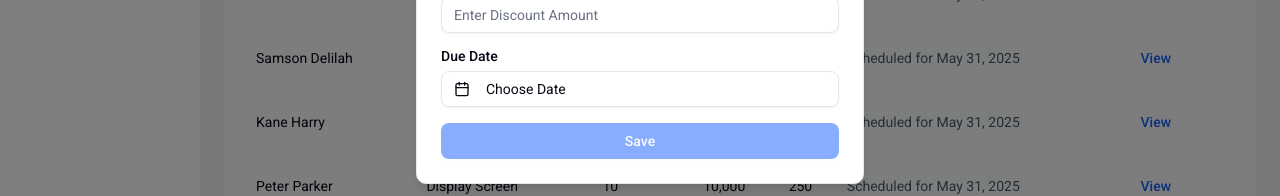
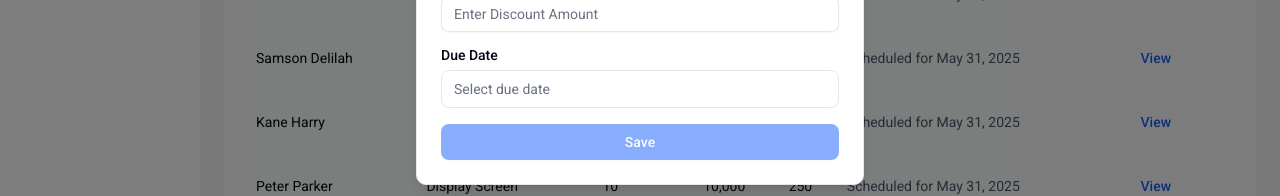
Before and after one commit to Confiable-Nig-Ltd/confiable, a React (Vite) app in the folder confiable-app/: page /invoices in a window 1280 px wide. Both pictures are taken after a click on the button "Create New Invoice". Shown: the part 566-762 px from the top of the page. Built offline with nearby package versions, Linux system fonts and the light colour scheme.

Commit message:
feat: add react-datepicker for due date selection in InvoiceFormModal

```diff
--- a/confiable-app/package.json
+++ b/confiable-app/package.json
@@ -24,6 +24,7 @@
     "firebase": "^11.10.0",
     "lucide-react": "^0.514.0",
     "react": "^19.1.0",
+    "react-datepicker": "^8.4.0",
     "react-dom": "^19.1.0",
     "react-hook-form": "^7.57.0",
     "react-icons": "^5.5.0",
--- a/confiable-app/src/components/invoices/invoice-form-modal.jsx
+++ b/confiable-app/src/components/invoices/invoice-form-modal.jsx
@@ -11,14 +11,10 @@ import {
 import { Button } from "@/components/ui/button";
 import { Input } from "@/components/ui/input";
 import { Label } from "@/components/ui/label";
-import { X, CalendarIcon } from "lucide-react";
-import { Calendar } from "@/components/ui/calendar";
-import {
-  Popover,
-  PopoverContent,
-  PopoverTrigger,
-} from "@/components/ui/popover";
-import { format } from "date-fns";
+import { X } from "lucide-react";
+import DatePicker from "react-datepicker";
+import "react-datepicker/dist/react-datepicker.css";
+import "../../styles/datepicker.css";
 import { useInvoice } from "@/contexts/invoice-context";
 
 export function InvoiceFormModal() {
@@ -195,26 +191,21 @@ export function InvoiceFormModal() {
 
           <div className="space-y-2">
             <Label>Due Date</Label>
-            <Popover>
-              <PopoverTrigger asChild>
-                <Button
-                  variant="outline"
-                  className="w-full justify-start text-left font-normal bg-transparent"
-                >
-                  <CalendarIcon className="mr-2 h-4 w-4" />
-                  {date ? format(date, "PPP") : "Choose Date"}
-                </Button>
-              </PopoverTrigger>
-              <PopoverContent className="w-auto p-0">
-                <Calendar
-                  mode="single"
-                  selected={date}
-                  onSelect={setDate}
-                  initialFocus
-                  className="rounded-md border"
-                />
-              </PopoverContent>
-            </Popover>
+            <div className="relative">
+              <DatePicker
+                selected={date}
+                onChange={(date) => setDate(date)}
+                dateFormat="MMMM d, yyyy"
+                minDate={new Date()}
+                placeholderText="Select due date"
+                className="w-full rounded-md border border-input bg-background px-3 py-2 text-sm ring-offset-background file:border-0 file:bg-transparent file:text-sm file:font-medium placeholder:text-muted-foreground focus-visible:outline-none focus-visible:ring-2 focus-visible:ring-ring focus-visible:ring-offset-2"
+                wrapperClassName="w-full"
+                calendarClassName="shadow-lg border rounded-md"
+                popperClassName="react-datepicker-popper"
+                showPopperArrow={false}
+                required
+              />
+            </div>
           </div>
 
           <Button
--- /dev/null
+++ b/confiable-app/src/styles/datepicker.css
@@ -0,0 +1,54 @@
+.react-datepicker {
+  font-family: inherit !important;
+  border-radius: 0.5rem !important;
+  border: 1px solid #e2e8f0 !important;
+}
+
+.react-datepicker__header {
+  background-color: #fff !important;
+  border-bottom: 1px solid #e2e8f0 !important;
+  border-top-right-radius: 0.5rem !important;
+  border-top-left-radius: 0.5rem !important;
+  padding-top: 0.5rem !important;
+}
+
+.react-datepicker__day-name {
+  color: #64748b !important;
+  font-weight: 500 !important;
+}
+
+.react-datepicker__day {
+  border-radius: 0.375rem !important;
+  transition: all 0.2s !important;
+}
+
+.react-datepicker__day:hover {
+  background-color: #f1f5f9 !important;
+  border-radius: 0.375rem !important;
+}
+
+.react-datepicker__day--selected {
+  background-color: #2563eb !important;
+  color: white !important;
+}
+
+.react-datepicker__day--selected:hover {
+  background-color: #1d4ed8 !important;
+}
+
+.react-datepicker__day--keyboard-selected {
+  background-color: #e2e8f0 !important;
+  color: black !important;
+}
+
+.react-datepicker__day--today {
+  font-weight: 500 !important;
+}
+
+.react-datepicker__navigation {
+  top: 0.75rem !important;
+}
+
+.react-datepicker-popper {
+  z-index: 20 !important;
+}
```
Also changed, not shown: 1 other file (tests, documents, lock files or other folders).
